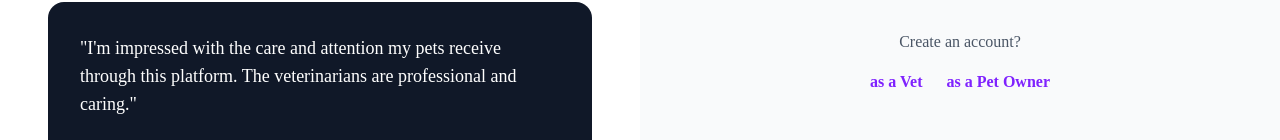
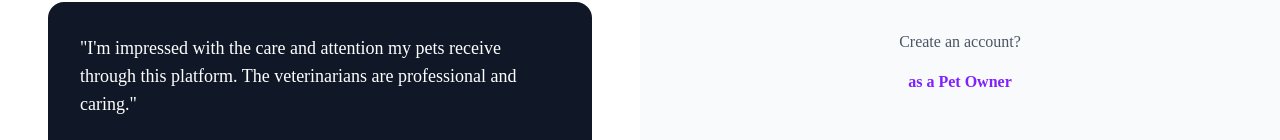
Before and after one commit to kurtRuzzelSapo/Pawpal, a React (Vite) app: page /login in a window 1280 px wide. Shown: the part 530-670 px from the top of the page. Built offline with nearby package versions, Linux system fonts and the light colour scheme; no server answers; a web font is replaced by a local one.

Commit message:
change the login page

```diff
--- a/src/pages/LoginPage.tsx
+++ b/src/pages/LoginPage.tsx
@@ -161,12 +161,6 @@ const LoginPage = () => {
             <p className="text-gray-600 mb-4">Create an account?</p>
             <div className="flex justify-center space-x-6">
               <Link
-                to="/signupvet"
-                className="text-violet-600 hover:text-violet-800 font-semibold"
-              >
-                as a Vet
-              </Link>
-              <Link
                 to="/signup"
                 className="text-violet-600 hover:text-violet-800 font-semibold"
               >
```
